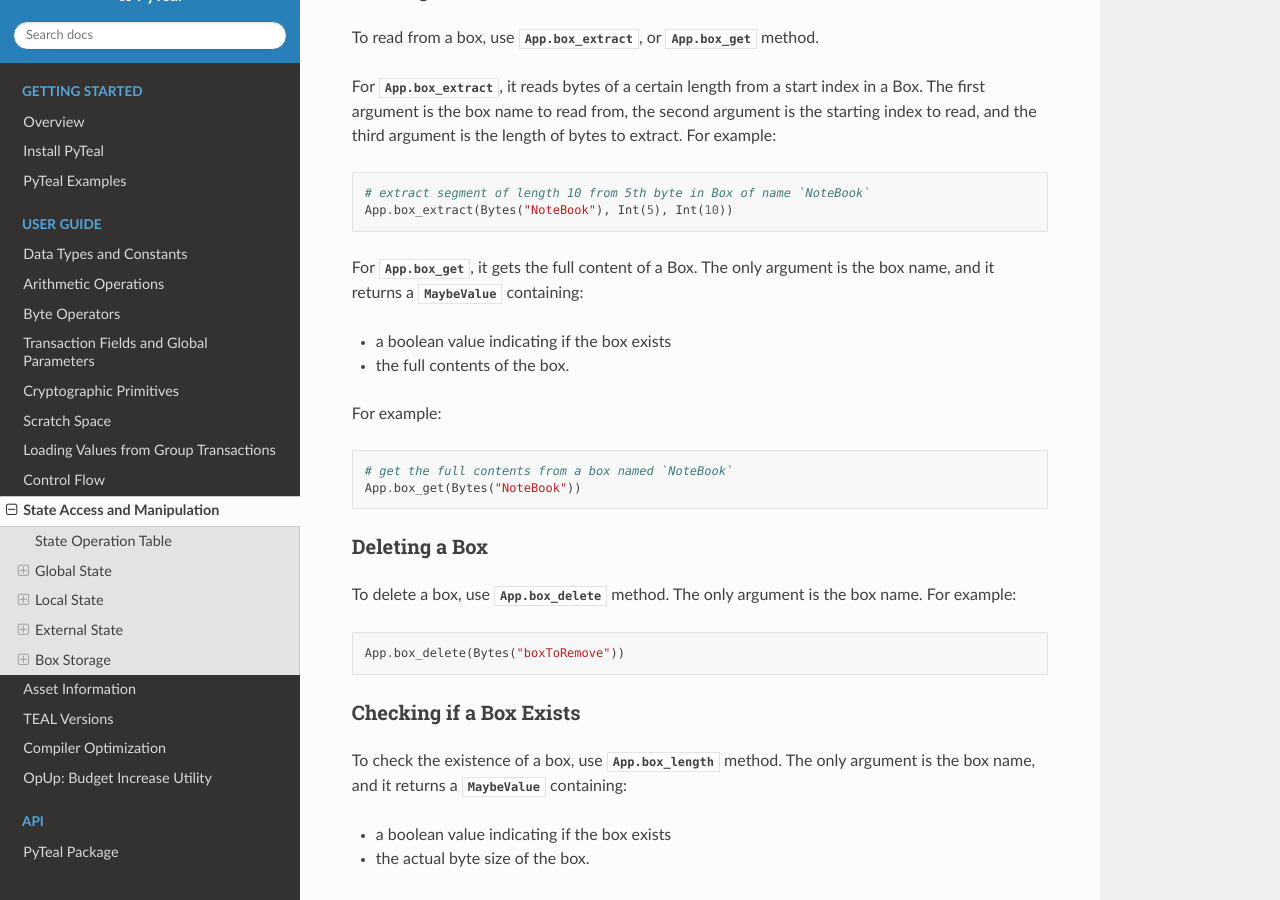
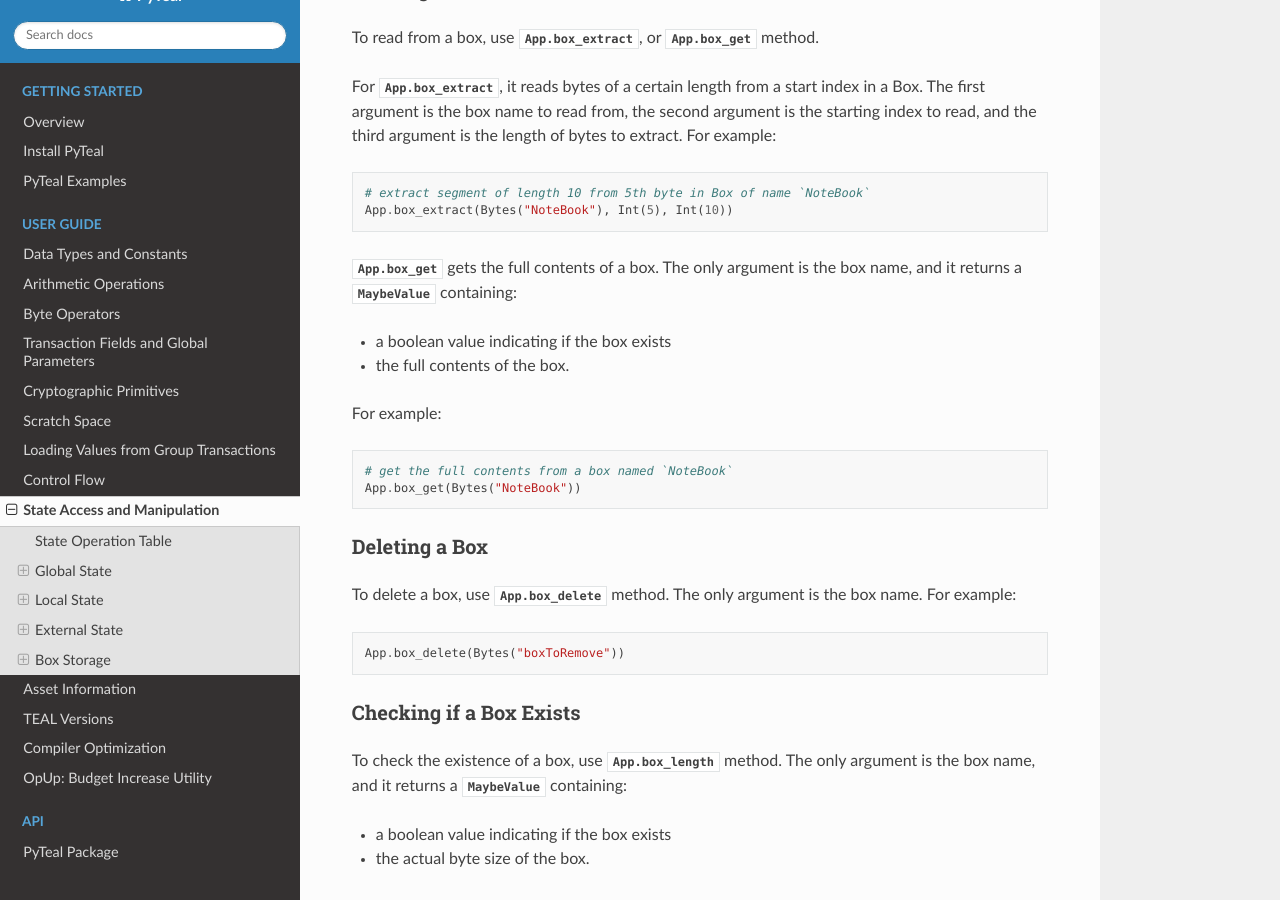
Before and after one commit to algorand/pyteal, a Sphinx documentation site: the page built from docs/state.rst, in a window 1280 px wide and 900 px high, scrolled down 6432 px. Built offline with Sphinx 7.4.7 and the Read the Docs theme 2.0.0, drawn with Linux system fonts in a browser that asks for light colours.

Commit message:
Update docs/state.rst
Co-authored-by: Zeph Grunschlag <tzaffi@users.noreply.github.com>

```diff
--- a/docs/state.rst
+++ b/docs/state.rst
@@ -325,7 +325,7 @@ and the third argument is the length of bytes to extract. For example:
    # extract segment of length 10 from 5th byte in Box of name `NoteBook`
    App.box_extract(Bytes("NoteBook"), Int(5), Int(10))
 
-For :any:`App.box_get`, it gets the full content of a Box.
+:any:`App.box_get` gets the full contents of a box.
 The only argument is the box name, and it returns a :any:`MaybeValue` containing:
 
 - a boolean value indicating if the box exists
```
